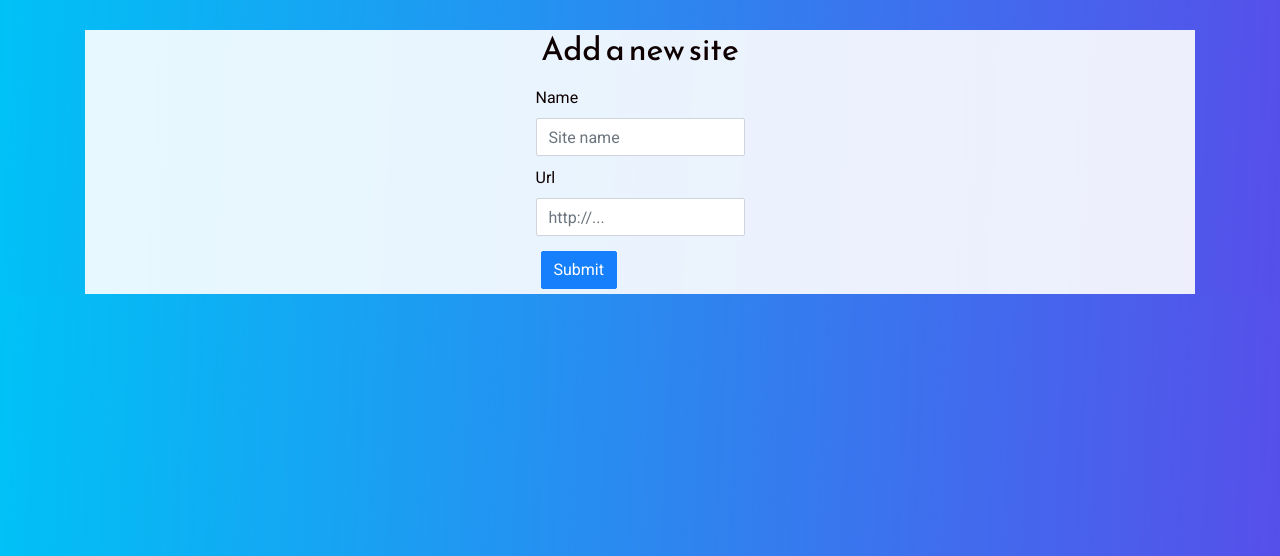
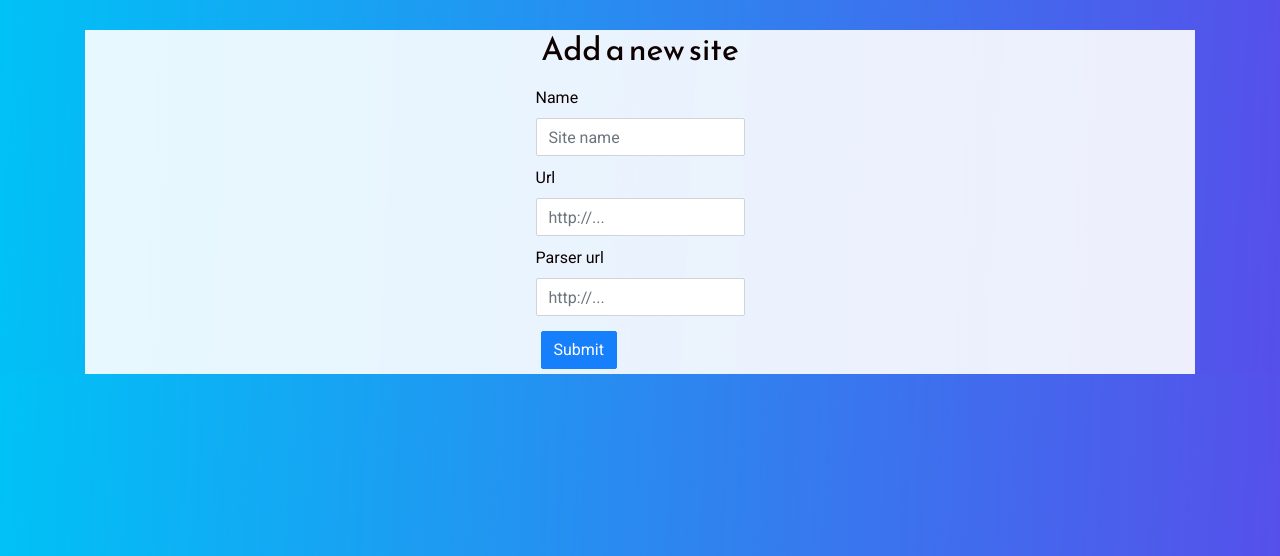
Before and after one commit to dmcarmo/boardgames-online, a Rails app: page /sites/new in a window 1280 px wide. Shown: the part 56-612 px from the top of the page. Run offline with Rails 7, Linux system fonts and the light colour scheme; the visitor is signed in with stand-in values (Sample User, id 1); style sheets or scripts are compiled from the project's sources; some libraries are stand-ins or nearby versions.

Commit message:
Changed the sites controller to add the site url for each game

```diff
--- a/app/controllers/sites_controller.rb
+++ b/app/controllers/sites_controller.rb
@@ -26,7 +26,7 @@ class SitesController < ApplicationController
   end
 
   def update_games
-    page = get_page(@site.url)
+    page = get_page(@site.parser_url)
     results = get_games(page)
     results.keys.each do |item|
       if Game.find_by(name: item.to_s).nil?
@@ -35,6 +35,9 @@ class SitesController < ApplicationController
       game = Game.find_by(name: item.to_s)
       unless @site.games.include?(game)
         @site.games << game
+        game_site = @site.game_sites.where(game_id: game.id).first
+        game_site.game_url = results[item][:game_url]
+        game_site.save
       end
     end
     @site.last_check = Date.today
@@ -70,17 +73,19 @@ class SitesController < ApplicationController
 
   def boardgamearena(page, results)
     page.search("#gamelist_itemrow_inner_all .gamelist_item").each do |element|
-      name = element.search(".gamename").text.strip.split("\r").first.capitalize
+      name = element.search(".gamename").text.strip
+      game_url = @site.url + element.search("@href").text
       bgg_url = ""
       bgg_id = ""
-      results[name.to_sym] = { bgg_url: bgg_url, bgg_id: bgg_id }
+      results[name.to_sym] = { bgg_url: bgg_url, bgg_id: bgg_id, game_url: game_url }
     end
     results
   end
 
   def boiteajeux(page, results)
     page.search(".jeuxRegles").each do |element|
-      name = element.search("text()").text.strip.capitalize
+      name = element.search("text()").text.strip.split("\r").first.capitalize
+      game_url = @site.url
       bgg_search = element.search("@href").select{|link| link.text.include?("geek")}
       if bgg_search.empty?
         bgg_url = ""
@@ -89,7 +94,7 @@ class SitesController < ApplicationController
         bgg_url = element.search("@href").select{|link| link.text.include?("geek")}.last.text
         bgg_id = bgg_url.split("/")[-2]
       end
-      results[name.to_sym] = { bgg_url: bgg_url, bgg_id: bgg_id }
+      results[name.to_sym] = { bgg_url: bgg_url, bgg_id: bgg_id, game_url: game_url }
     end
     results
   end
@@ -97,10 +102,10 @@ class SitesController < ApplicationController
   def happymeeple(page, results)
     page.search(".pres_game").each do |element|
       name = element.search("div @title").text
-      # game_url = element.search("a @href").text
+      game_url = element.search("a @href").text
       bgg_url = ""
       bgg_id = ""
-      results[name.to_sym] = { bgg_url: bgg_url, bgg_id: bgg_id }
+      results[name.to_sym] = { bgg_url: bgg_url, bgg_id: bgg_id, game_url: game_url }
     end
     results
   end
@@ -111,10 +116,10 @@ class SitesController < ApplicationController
     (1..total_pages).each do |index|
       page.search(".catalog__item").each do |element|
         name = element.search(".item__title-wrapper").text.strip
-        # game_url = base_url + element.search(".item__button @href").text
+        game_url = base_url + element.search(".item__button @href").text
         bgg_url = ""
         bgg_id = ""
-        results[name.to_sym] = { bgg_url: bgg_url, bgg_id: bgg_id }
+        results[name.to_sym] = { bgg_url: bgg_url, bgg_id: bgg_id, game_url: game_url }
       end
       if index < total_pages
         next_page = page.search(".pagination__item")[-1].search("a @href").to_s
@@ -133,10 +138,10 @@ class SitesController < ApplicationController
     (1..total_pages).each do |index|
       page.search(".mw-category a").each do |element|
         name = element.search("@title").text.delete("\"").split("Module:").last
-        # game_url = base_url + element.search("@href").text
+        game_url = base_url + element.search("@href").text
         bgg_url = ""
         bgg_id = ""
-        results[name.to_sym] = { bgg_url: bgg_url, bgg_id: bgg_id }
+        results[name.to_sym] = { bgg_url: bgg_url, bgg_id: bgg_id, game_url: game_url }
       end
       if index < total_pages
         next_page = base_url + page.search("//a[text()='next page']")[0].search("@href").to_s
@@ -150,21 +155,21 @@ class SitesController < ApplicationController
     base_url = "https://www.yucata.de"
     page.search("#ctl00_cphRightCol_dlAllGames a").each do |element|
       name = element.search("@data-gamename").text
-      # game_url = base_url + element.search("@href").text
+      game_url = base_url + element.search("@href").text
       bgg_url = ""
       bgg_id = ""
-      results[name.to_sym] = { bgg_url: bgg_url, bgg_id: bgg_id }
+      results[name.to_sym] = { bgg_url: bgg_url, bgg_id: bgg_id, game_url: game_url }
     end
     results
   end
 
 # list of sites
 # implemented:
-#   BoardGameArena, Boardgamecore, BoardGamePlay, BoardGamingOnline, Boiteajeux,
-#   Happy Meeple, MaBi Web, Online Terra Mystica, Orderofthehammer, rr18xx,
-#   SlothNinja, VASSAL, Web Diplomacy, Yucata, Tabletopia
+#   BoardGameArena, Boiteajeux, Happy Meeple, VASSAL, Yucata, Tabletopia
 # to implement:
-#   http://www.brettspielwelt.de/Spiele/?nation=en, https://triqqy.com/#/games
+#   Boardgamecore, BoardGamePlay, BoardGamingOnline, MaBi Web, Online Terra Mystica, Orderofthehammer, rr18xx,
+#   SlothNinja, Web Diplomacy,
+#   http://www.brettspielwelt.de/Spiele/?nation=en, https://triqqy.com/#/games,
 #   TTS official, TTS workshop (https://steamcommunity.com/workshop/browse/?appid=286160)
 #   https://warchestonline.com/
 
--- a/app/views/games/_game.html.erb
+++ b/app/views/games/_game.html.erb
@@ -1,9 +1,11 @@
 <% @games.sort_by(&:name).each do |game| %>
   <div class="card col-md-3 col-lg-2">
     <div class="card-body">
-      <h5 class="card-title"><%= link_to game.name, game.bgg_url, target: :_blank %></h5>
+      <!-- Removed links to bgg while I don't have a way to provide them -->
+      <!-- <h5 class="card-title"><%= link_to game.name, game.bgg_url, target: :_blank %></h5> -->
+      <h5 class="card-title"><%= game.name %></h5>
       <% game.sites.each do |site| %>
-        <%= link_to site.name, site.url, class: "btn btn-light btn-sm", target: :_blank %>
+        <%= link_to site.name, site.game_sites.where(game_id: game.id).first.game_url, class: "btn btn-light btn-sm", target: :_blank %>
       <% end %>
     </div>
   </div>
--- a/app/views/sites/index.html.erb
+++ b/app/views/sites/index.html.erb
@@ -1,6 +1,6 @@
 <div class="site">
   <h1>Sites</h1>
-  <% @sites.each do |site| %>
+  <% @sites.sort_by(&:name).each do |site| %>
     <%= link_to site.name, site_path(site), class: "btn btn-light" %>
   <% end %>
   <hr>
--- a/app/views/sites/new.html.erb
+++ b/app/views/sites/new.html.erb
@@ -9,6 +9,10 @@
       <%= f.label :url %>
       <%= f.text_field :url, {class: "form-control", placeholder: "http://..."} %>
     </div>
+    <div class="form-group">
+      <%= f.label :parser_url %>
+      <%= f.text_field :parser_url, {class: "form-control", placeholder: "http://..."} %>
+    </div>
     <%= f.submit "Submit", class: "btn btn-primary" %>
   <% end %>
 </div>
```
